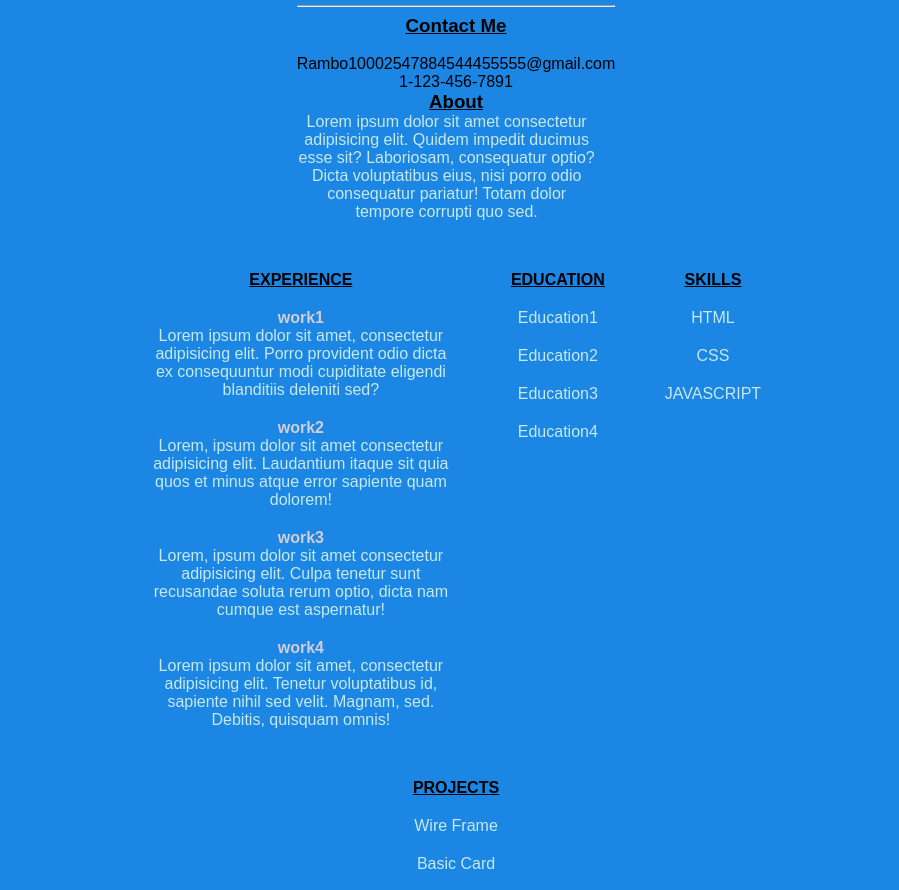
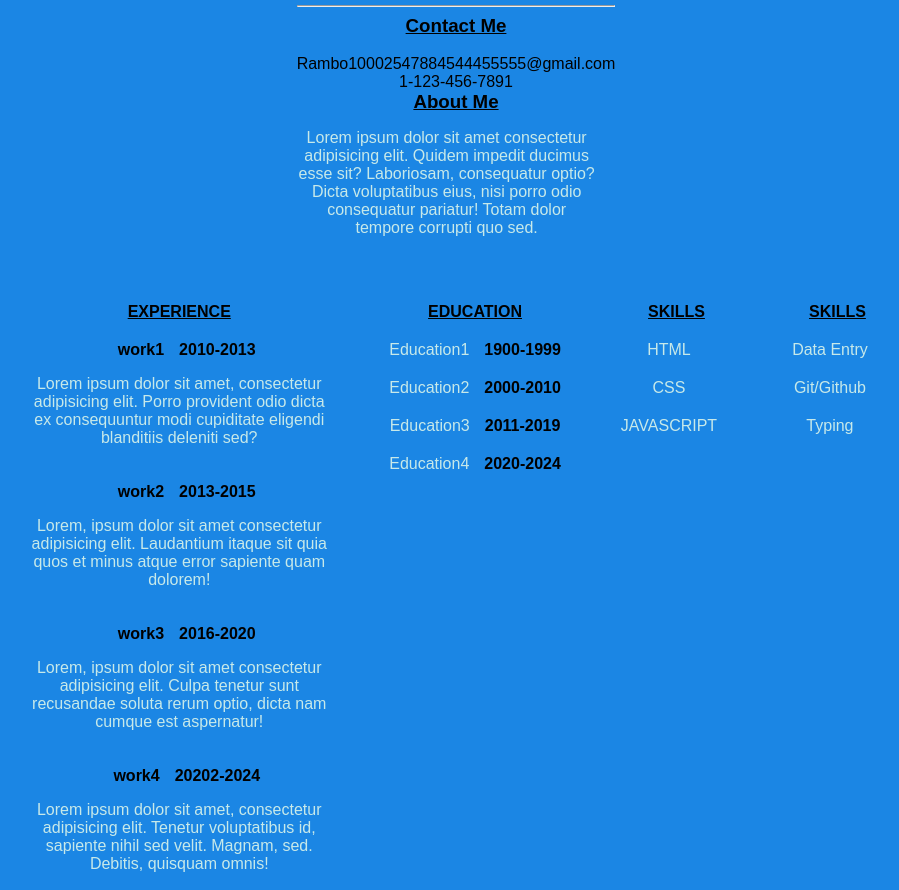
Before and after one commit to VshaunR/practice-resume, a plain HTML site: page index.html in a window 1280 px wide. Shown: the part 56-946 px from the top of the page, without its empty margins (204-1103 px from the left). Drawn offline with Linux system fonts and the light colour scheme.

Commit message:
added more skills

```diff
--- a/index.html
+++ b/index.html
@@ -20,7 +20,7 @@
       <a href="" class="contact">Rambo10002547884544455555@gmail.com</a>
       <br>
       <a href="" class="contact">1-123-456-7891</a>
-      <h3 class="section-title">About</h3>
+      <h3 class="section-title">About Me</h3>
       <p class="about">Lorem ipsum dolor sit amet consectetur adipisicing elit. Quidem impedit ducimus esse sit? Laboriosam, consequatur optio? Dicta voluptatibus eius, nisi porro odio consequatur pariatur! Totam dolor tempore corrupti quo sed. </p>
 
       </ul>
@@ -28,39 +28,46 @@
    <main class="main">
     <ul class="experience">
       <h4 class="section-title">EXPERIENCE</h4>
-      <li class="list-item"><strong class="work-title">work1</strong>
+      <li class="list-item"><strong class="work-title">work1</strong><strong>2010-2013</strong>
         <p>Lorem ipsum dolor sit amet, consectetur adipisicing elit. Porro provident odio dicta ex consequuntur modi cupiditate eligendi blanditiis deleniti sed?</p>
       </li>
-      <li class="list-item"><strong class="work-title">work2</strong>
+      <li class="list-item"><strong class="work-title">work2</strong><strong>2013-2015</strong>
         <p>Lorem, ipsum dolor sit amet consectetur adipisicing elit. Laudantium itaque sit quia quos et minus atque error sapiente quam dolorem!</p>
       </li>
-      <li class="list-item"><strong class="work-title">work3</strong>
+      <li class="list-item"><strong class="work-title">work3</strong><strong>2016-2020</strong>
         <p>Lorem, ipsum dolor sit amet consectetur adipisicing elit. Culpa tenetur sunt recusandae soluta rerum optio, dicta nam cumque est aspernatur!</p>
       </li>
-      <li class="list-item"><strong class="work-title">work4</strong>
+      <li class="list-item"><strong class="work-title">work4</strong><strong>20202-2024</strong>
         <p>Lorem ipsum dolor sit amet, consectetur adipisicing elit. Tenetur voluptatibus id, sapiente nihil sed velit. Magnam, sed. Debitis, quisquam omnis!</p>
       </li>
   </ul>
   <ul class="education">
     <h4 class="section-title">EDUCATION</h4>
-      <li class="list-item">Education1</li>
-      <li class="list-item">Education2</li>
-      <li class="list-item">Education3</li>
-      <li class="list-item">Education4</li>
+      <li class="list-item">Education1<strong>1900-1999</strong></li>
+      <li class="list-item">Education2<strong>2000-2010</strong></li>
+      <li class="list-item">Education3<strong>2011-2019</strong></li>
+      <li class="list-item">Education4<strong>2020-2024</strong></li>
   </ul>
   <ul class="skills">
     <h4 class="section-title">SKILLS</h4>
-      <li class="list-item">HTML</li>
-      <li class="list-item">CSS</li>
-      <li class="list-item">JAVASCRIPT</li>
+      <li class="list-item">HTML<strong></strong></li>
+      <li class="list-item">CSS<strong></strong></li>
+      <li class="list-item">JAVASCRIPT<strong></strong></li>
+  </ul>
+  <ul class="skills">
+    <h4 class="section-title">SKILLS</h4>
+      <li class="list-item">Data Entry<strong></strong></li>
+      <li class="list-item">Git/Github<strong></strong></li>
+      <li class="list-item">Typing<strong></strong></li>
   </ul>
    </main>
    <footer class="footer">
       <ul class="projects">
         <h4 class="section-title">PROJECTS</h4>
-        <li class="list-item">Wire Frame</li>
-        <li class="list-item">Basic Card</li>
-        <li class="list-item">Login Form</li>
+        <li class="list-item">Wire Frame<strong></strong></li>
+        <li class="list-item">Basic Card<strong></strong></li>
+        <li class="list-item">Login Form<strong></strong></li>
+        <li class="list-item">Basic Resume<strong></strong></li>
       </ul>
    </footer>
   </div>
--- a/styles/styles.css
+++ b/styles/styles.css
@@ -11,7 +11,7 @@ h1,h2,h3,h4{
   margin: 0;
 }
 .container{
-  display:grid;
+
   grid-template-columns: 1fr;
   transition: all ease-in 1s;
   background-color: rgb(27, 134, 228);
@@ -25,13 +25,15 @@ h1,h2,h3,h4{
  align-items: center;
 
 }
-.about{
 
+.work-title{
+  color: black;
 
 }
-.work-title{
-  color: rgb(210, 205, 214);
-
+strong{
+  margin-left: 15px;
+  color: black;
+  margin-bottom: 15px;
 }
 .main{
 display: flex;
@@ -70,7 +72,7 @@ p{
   width: fit-content;
   min-width: 200px;
   max-width: 300px;
-  margin: 0;
+
 }
 .section-title{
 text-decoration: underline;
```
